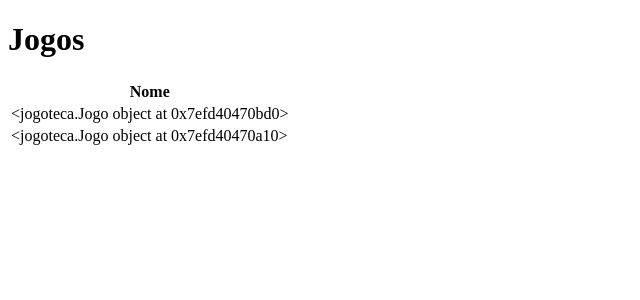
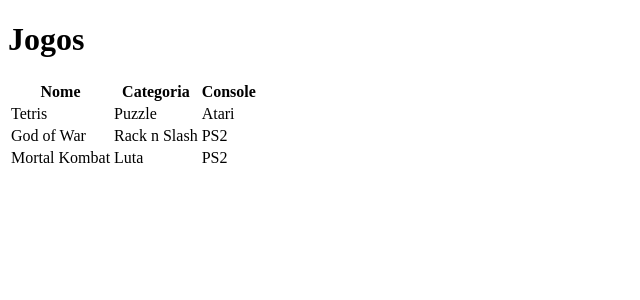
Before and after one commit to LucasAlencarrr/Formacao-Comecando-com-Flask-framework-web-de-Python, a Flask app: page /inicio in a window 1280 px wide. Shown: the top 300 px of the page, without its empty margins (0-640 px from the left). Run offline with Flask 3, Linux system fonts and the light colour scheme.

Commit message:
Adicionando 3 jogos e alterando o Template HTML com 3 novas colunas (Nome, Categoria, Console)

```diff
--- a/Flask crie uma webapp com Python/jogoteca/jogoteca.py
+++ b/Flask crie uma webapp com Python/jogoteca/jogoteca.py
@@ -12,7 +12,8 @@
 def ola():
     jogo1 = Jogo("Tetris", "Puzzle", "Atari")
     jogo2 = Jogo("God of War", "Rack n Slash", "PS2")
-    lista = [jogo1, jogo2]
+    jogo3 = Jogo("Mortal Kombat", "Luta", "PS2")
+    lista = [jogo1, jogo2, jogo3]
     return render_template('lista.html', titulo = "Jogos", jogos = lista)
 
 
--- a/Flask crie uma webapp com Python/jogoteca/templates/lista.html
+++ b/Flask crie uma webapp com Python/jogoteca/templates/lista.html
@@ -14,12 +14,16 @@
             <thead class="thead-default">
                 <tr>
                     <th>Nome</th>
+                    <th>Categoria</th>
+                    <th>Console</th>
                 </tr>
             </thead>
             <tbody>
                 {% for jogo in jogos %}
                 <tr>
-                    <td>{{ jogo }}</td>
+                    <td>{{ jogo.nome }}</td>
+                    <td>{{ jogo.categoria }}</td>
+                    <td>{{ jogo.console }}</td>
                 </tr>
                 {% endfor %}
 
```
